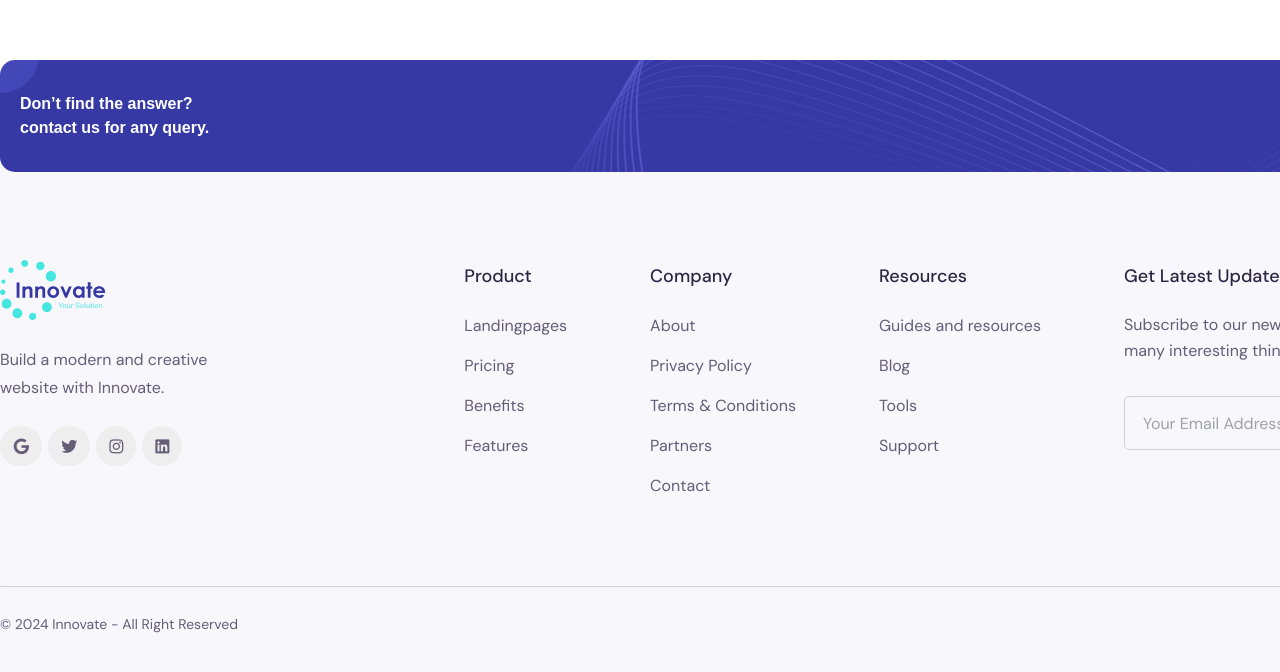
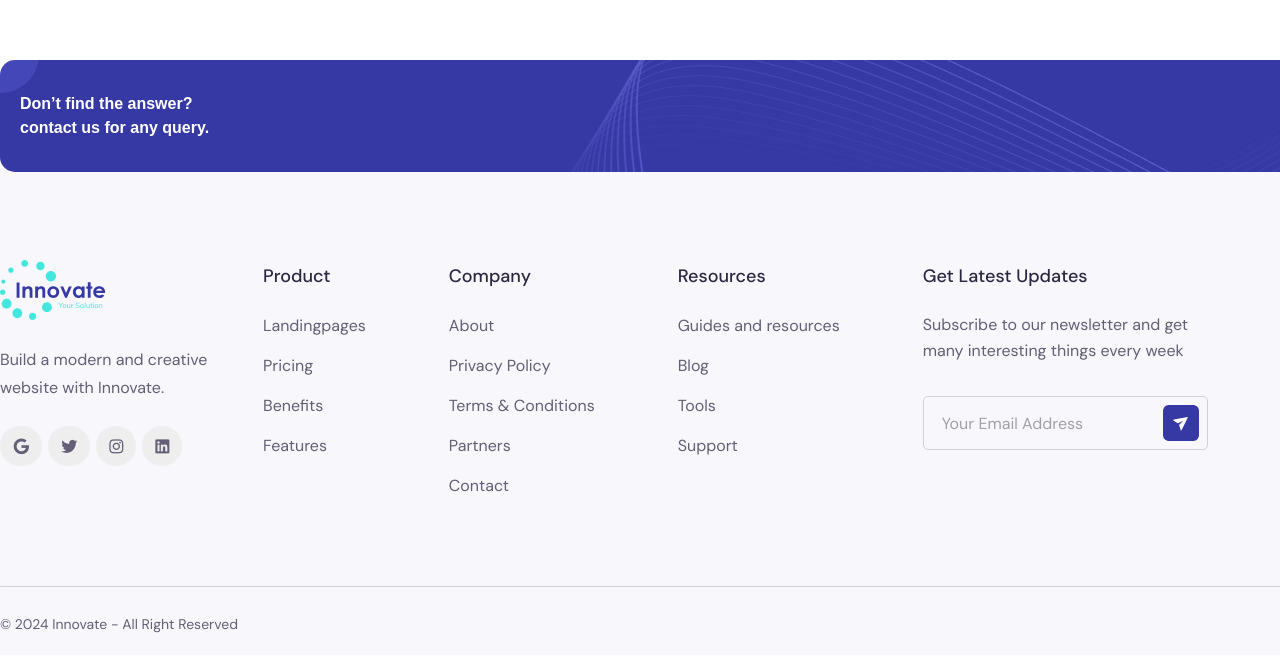
Before and after one commit to mahid76/Innovate_React_01, a React (Vite) app: page / in a window 1280 px wide. Shown: the part 8522-9194 px from the top of the page. Built offline with nearby package versions, Linux system fonts and the light colour scheme; a web font is replaced by a local one.

Commit message:
Footer responsive

```diff
--- a/src/componenets/Footer/Footer.jsx
+++ b/src/componenets/Footer/Footer.jsx
@@ -9,7 +9,7 @@ import Container from "../Layout/Container";
 
 const Footer = () => {
 	return (
-		<div className="2xl:pt-[291px] 2xl:pb-[30px] py-35  bg-[#F7F7FC] mt-30 2xl:mt-[309px]">
+		<div className="2xl:pt-[291px] 2xl:pb-[30px] pt-35 pb-5  bg-[#F7F7FC] mt-30 2xl:mt-[309px]">
 			<Container>
 				<div className="absolute top-[-200px] 2xl:-top-[464px] left-0 w-full">
 					<div
@@ -31,27 +31,27 @@ const Footer = () => {
 					</div>
 				</div>
 
-				<div className="flex justify-between">
+				<div className="flex flex-col lg:flex-row 2xl:justify-between">
 					<div>
 						<a href="#">
 							<Logo2></Logo2>
 						</a>
-						<p className="font-secondary text-[16px] leading-[28px] text-subtext w-[263px] mt-[26px] mb-[24px]  ">
+						<p className="font-secondary text-sm lg:text-[16px] lg:leading-[28px] text-subtext max-w-[263px] mt-3 mb-3 lg:mt-[26px] lg:mb-[24px]  ">
 							Build a modern and creative website with Innovate.
 						</p>
-						<div className="flex gap-x-[6px]">
+						<div className="flex lg:gap-x-[6px]">
 							<img src={gmail} alt="" />
 							<img src={x} alt="" />
 							<img src={insta} alt="" />
 							<img src={linkedin} alt="" />
 						</div>
 					</div>
-					<div className="flex flex-row gap-x-[83px]">
+					<div className="flex lg:flex-row flex-col gap-y-5  lg:gap-x-[83px]">
 						<div>
-							<h4 className="font-secondary font-medium text-lg leading-8 text-headtext mb-5  ">
+							<h4 className="mt-4 lg:mt-0 font-secondary font-medium text-base lg:text-lg leading-8 text-headtext mb-1 lg:mb-5  ">
 								Product
 							</h4>
-							<ul className="flex flex-col gap-y-3 font-secondary text-[16px] leading-[28px] text-subtext   ">
+							<ul className=" flex flex-col gap-y-[2px] lg:gap-y-3 font-secondary text-xs lg:text-[16px] lg:leading-[28px] text-subtext   ">
 								<li>
 									<a href="#">Landingpages</a>
 								</li>
@@ -67,10 +67,10 @@ const Footer = () => {
 							</ul>
 						</div>
 						<div>
-							<h4 className="font-secondary font-medium text-lg leading-8 text-headtext mb-5  ">
+							<h4 className="font-secondary font-medium text-base lg:text-lg leading-8 text-headtext mb-1 lg:mb-5  ">
 								Company
 							</h4>
-							<ul className="flex flex-col gap-y-3 font-secondary text-[16px] leading-[28px] text-subtext   ">
+							<ul className="flex flex-col gap-y-[2px] lg:gap-y-3 font-secondary text-xs lg:text-[16px] lg:leading-[28px] text-subtext   ">
 								<li>
 									<a href="#">About</a>
 								</li>
@@ -89,10 +89,10 @@ const Footer = () => {
 							</ul>
 						</div>
 						<div>
-							<h4 className="font-secondary font-medium text-lg leading-8 text-headtext mb-5  ">
+							<h4 className="font-secondary font-medium text-base lg:text-lg leading-8 text-headtext mb-1 lg:mb-5  ">
 								Resources
 							</h4>
-							<ul className="flex flex-col gap-y-3 font-secondary text-[16px] leading-[28px] text-subtext   ">
+							<ul className="flex flex-col gap-y-[2px] lg:gap-y-3 font-secondary text-xs lg:text-[16px] lg:leading-[28px] text-subtext    ">
 								<li>
 									<a href="#">Guides and resources</a>
 								</li>
@@ -108,10 +108,10 @@ const Footer = () => {
 							</ul>
 						</div>
 						<div>
-							<h4 className="font-secondary font-medium text-lg leading-8 text-headtext mb-5  ">
+							<h4 className="font-secondary font-medium text-base lg:text-lg leading-8 text-headtext mb-1 lg:mb-5  ">
 								Get Latest Updates
 							</h4>
-							<p className="w-[285px] font-secondary text-[16px] leading-[26px] text-subtext  ">
+							<p className="max-w-[285px] font-secondary text-xs lg:text-[16px] lg:leading-[26px] text-subtext  ">
 								Subscribe to our newsletter and get many interesting things
 								every week
 							</p>
@@ -130,9 +130,9 @@ const Footer = () => {
 						</div>
 					</div>
 				</div>
-				<div className="mt-[86px] w-full rounded-full h-[1px] shadow-md bg-[#D2D2D2] mb-6 "></div>
+				<div className="mt-10 lg:mt-[86px] w-full rounded-full h-[1px] shadow-md bg-[#D2D2D2] mb-3 lg:mb-6 "></div>
 				<a
-					className="text-subtext font-secondary text-[14px] leading-5  "
+					className="text-subtext font-secondary text-[10px] lg:text-[14px] lg:leading-5  "
 					href="#"
 				>
 					© 2024 Innovate - All Right Reserved
--- a/src/componenets/Layout/Container.jsx
+++ b/src/componenets/Layout/Container.jsx
@@ -2,7 +2,7 @@ import React from 'react'
 
 const Container = ({children}) => {
   return (
-    <div className='md:w-[1409px]  mx-auto relative px-5 md:px-0 '>
+    <div className='md:w-[1409px]  md:mx-auto relative px-5 md:px-0 '>
       {children}
     </div>
   )
```
